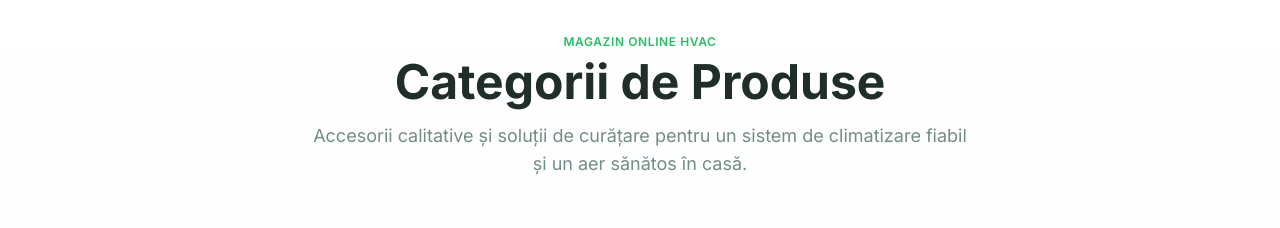
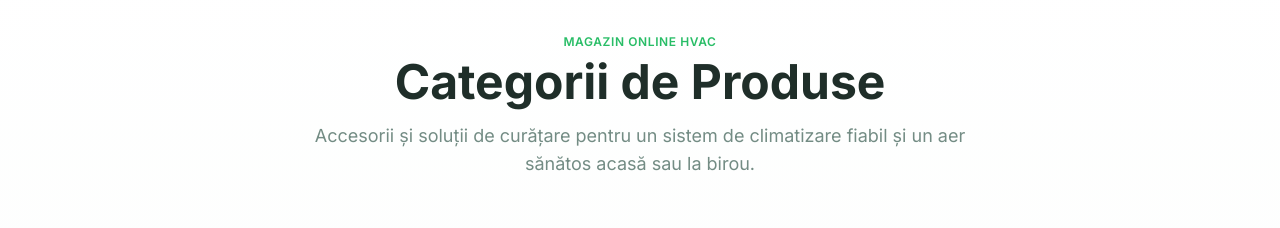
Before and after one commit to teodor-vladconstantin/AirLife, a Next.js app: page / in a window 1280 px wide. Shown: the part 1640-1868 px from the top of the page. Built offline with nearby package versions, Linux system fonts and the light colour scheme; no server answers.

Commit message:
Actualizeaza descrierea sectiunii Categorii de Produse (#11)
Claude-Session: https://claude.ai/code/session_015WxH4w2Woof8bSAg2UYu58

Co-authored-by: Claude <noreply@anthropic.com>

```diff
--- a/src/components/ProductCategories.tsx
+++ b/src/components/ProductCategories.tsx
@@ -53,7 +53,7 @@ const ProductCategories = () => {
             Categorii de Produse
           </h2>
           <p className="text-base md:text-lg text-muted-foreground max-w-2xl mx-auto">
-            Accesorii calitative și soluții de curățare pentru un sistem de climatizare fiabil și un aer sănătos în casă.
+            Accesorii și soluții de curățare pentru un sistem de climatizare fiabil și un aer sănătos acasă sau la birou.
           </p>
         </div>
 
```
